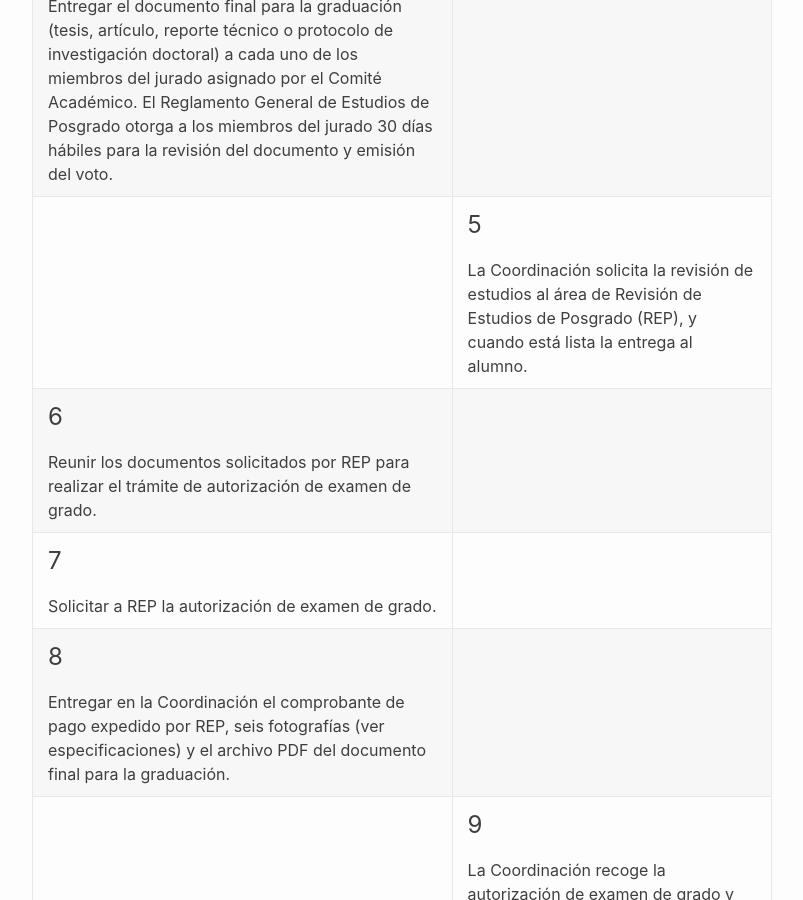
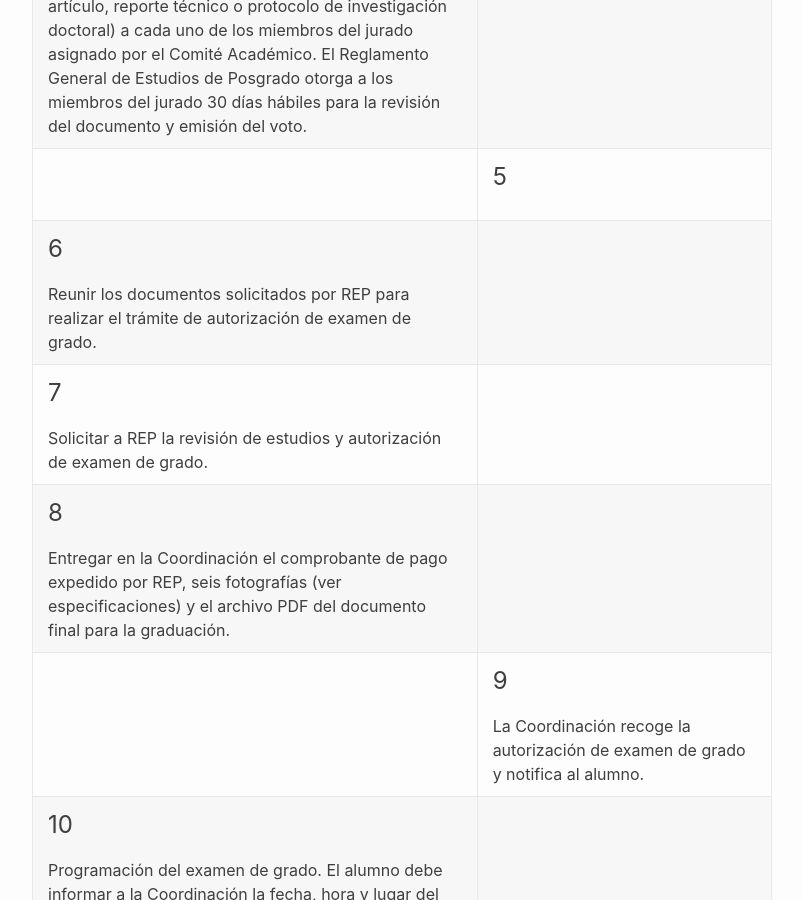
Before and after one commit to pcs-unam/pcs-unam.github.io, a Jekyll site: the page built from maestria/graduacion.md, in a window 1280 px wide and 900 px high, scrolled down 1124 px. Shown: the whole window, without its empty margins (238-1041 px from the left). Built offline with Jekyll 4.4.1, drawn with Linux system fonts in a browser that asks for light colours.

Commit message:
Se actualizó que la revisión de estudios y la autorización de examen de grado se solicitan juntas.

```diff
--- a/maestria/graduacion.md
+++ b/maestria/graduacion.md
@@ -77,9 +77,6 @@ voto.
 </td>
 <td>
 <h1>5</h1>
-La Coordinación solicita la revisión de estudios al área de Revisión
-de Estudios de Posgrado (REP), y cuando está lista la entrega al
-alumno.
 </td>
 </tr>
 <tr>
```
Also changed, not shown: other parts of maestria/graduacion.md (+1 -1 lines).
